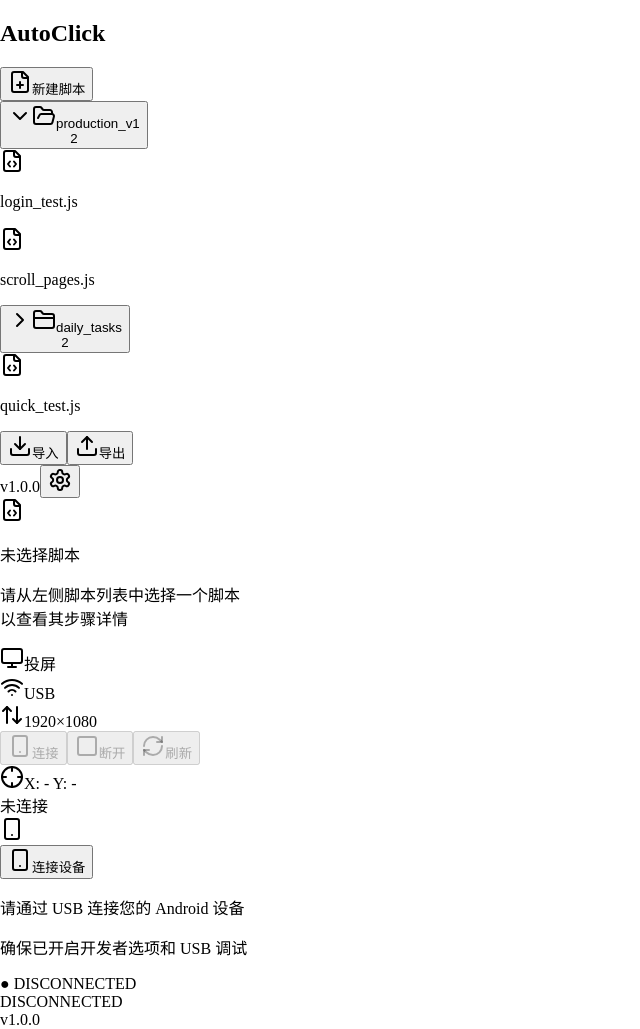
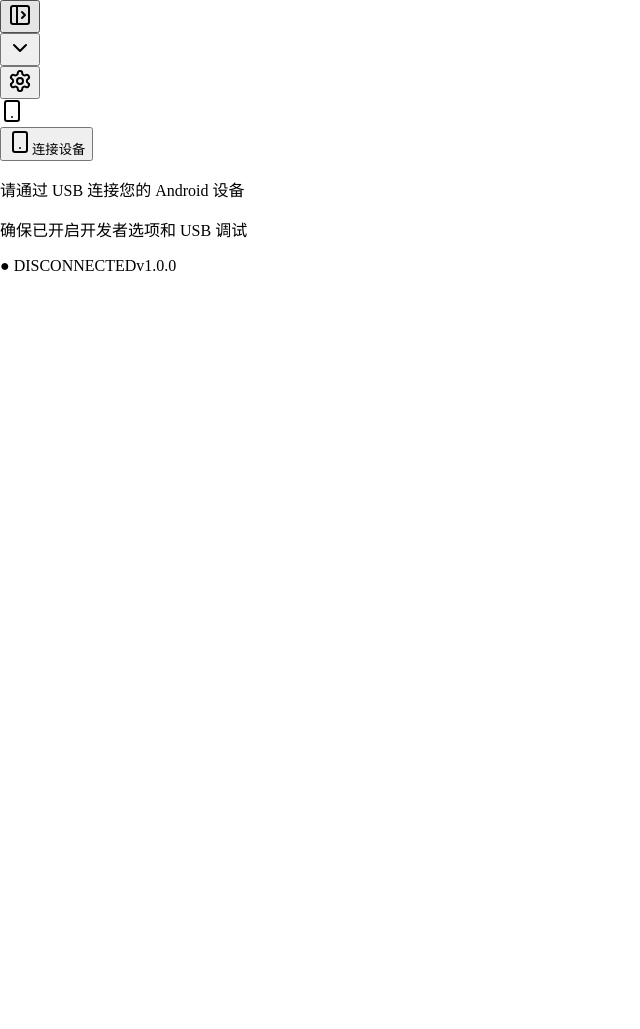
Before and after one commit to sunkj/auto-click, a React (Vite) app in the folder src/renderer/: page / in a window 1280 px wide. Shown: the whole page, without its empty margins (0-640 px from the left). After the commit the page ends 800 px from the top, so only its background shows below. Built offline with nearby package versions, Linux system fonts and the light colour scheme.

Commit message:
add landing page

```diff
--- a/src/renderer/src/App.tsx
+++ b/src/renderer/src/App.tsx
@@ -1,18 +1,29 @@
+import { useState } from 'react'
 import { ScriptPanel } from '@/components/ScriptPanel'
 import { StepPanel } from '@/components/StepPanel'
 import { MirrorPanel } from '@/components/MirrorPanel'
-import { StatusBar } from '@/components/StatusBar'
+import { LandingPage } from '@/components/LandingPage'
 
 function App() {
+  const [panelsVisible, setPanelsVisible] = useState(false)
+
+  const togglePanels = () => setPanelsVisible((v) => !v)
+
   return (
     <div className="flex h-screen w-screen flex-col bg-background text-foreground">
-      {/* Three-column layout */}
-      <div className="flex flex-1 overflow-hidden">
-        <ScriptPanel />
-        <StepPanel />
-        <MirrorPanel />
-      </div>
-      <StatusBar />
+      {panelsVisible ? (
+        /* Three-column layout */
+        <div className="flex flex-1 overflow-hidden">
+          <ScriptPanel />
+          <StepPanel />
+          <MirrorPanel onTogglePanels={togglePanels} />
+        </div>
+      ) : (
+        /* Landing page (full-width mirroring) */
+        <div className="flex flex-1 overflow-hidden">
+          <LandingPage onTogglePanels={togglePanels} panelsVisible={false} />
+        </div>
+      )}
     </div>
   )
 }
--- /dev/null
+++ b/src/renderer/src/components/LandingPage.tsx
@@ -0,0 +1,88 @@
+import { useDeviceStore } from '@/stores/deviceStore'
+import { Button } from '@/components/ui/button'
+import { Separator } from '@/components/ui/separator'
+import {
+  Smartphone,
+  Monitor,
+  PanelLeftClose,
+  PanelLeftOpen,
+  ChevronDown,
+  Settings,
+} from 'lucide-react'
+
+interface LandingPageProps {
+  onTogglePanels: () => void
+  panelsVisible: boolean
+}
+
+export function LandingPage({ onTogglePanels, panelsVisible }: LandingPageProps) {
+  const { connect } = useDeviceStore()
+
+  return (
+    <div className="flex h-full w-full flex-col bg-background">
+      {/* Icon Bar */}
+      <div className="flex h-[40px] shrink-0 items-center justify-between border-b px-3">
+        <div className="flex items-center gap-1">
+          {/* Collapse/Expand Toggle */}
+          <Button
+            variant="ghost"
+            size="icon"
+            className="h-7 w-7"
+            onClick={onTogglePanels}
+            title={panelsVisible ? '收起侧边栏' : '展开侧边栏'}
+          >
+            {panelsVisible ? (
+              <PanelLeftClose className="h-4 w-4" />
+            ) : (
+              <PanelLeftOpen className="h-4 w-4" />
+            )}
+          </Button>
+          <div className="mx-1 h-4 w-px bg-border" />
+          <Button variant="ghost" size="icon" className="h-7 w-7" title="菜单">
+            <ChevronDown className="h-4 w-4" />
+          </Button>
+        </div>
+        <div className="flex items-center gap-1">
+          <div className="mx-1 h-4 w-px bg-border" />
+          <Button variant="ghost" size="icon" className="h-7 w-7" title="设置">
+            <Settings className="h-4 w-4" />
+          </Button>
+        </div>
+      </div>
+
+      {/* Main Content */}
+      <div className="flex flex-1 items-center justify-center">
+        <div className="flex flex-col items-center gap-6 max-w-sm text-center select-none">
+          {/* Phone Icon */}
+          <div className="relative">
+            <div className="w-20 h-20 rounded-2xl border-2 border-dashed border-muted-foreground/30 flex items-center justify-center">
+              <Smartphone className="h-10 w-10 text-muted-foreground/30" />
+            </div>
+          </div>
+
+          {/* Connect Button */}
+          <Button
+            onClick={connect}
+            size="lg"
+            className="h-12 px-8 text-base gap-2 shadow-md"
+          >
+            <Smartphone className="h-5 w-5" />
+            连接设备
+          </Button>
+
+          {/* Instructions */}
+          <div className="space-y-1 text-xs text-muted-foreground/60">
+            <p>请通过 USB 连接您的 Android 设备</p>
+            <p>确保已开启开发者选项和 USB 调试</p>
+          </div>
+        </div>
+      </div>
+
+      {/* Bottom Bar */}
+      <div className="flex h-[28px] shrink-0 items-center justify-between border-t px-4 text-[11px]">
+        <span className="text-muted-foreground/50">● DISCONNECTED</span>
+        <span className="text-muted-foreground/40">v1.0.0</span>
+      </div>
+    </div>
+  )
+}
--- a/src/renderer/src/components/MirrorPanel.tsx
+++ b/src/renderer/src/components/MirrorPanel.tsx
@@ -12,9 +12,14 @@
   Square,
   RefreshCw,
   Crosshair,
+  PanelLeftClose,
 } from 'lucide-react'
 
-export function MirrorPanel() {
+interface MirrorPanelProps {
+  onTogglePanels?: () => void
+}
+
+export function MirrorPanel({ onTogglePanels }: MirrorPanelProps) {
   const { isConnected, deviceInfo, connect, disconnect } = useDeviceStore()
   const [mousePos, setMousePos] = useState({ x: 0, y: 0 })
   const [isRunning, setIsRunning] = useState(false)
@@ -34,6 +39,21 @@
       <div className="flex h-[40px] items-center justify-between border-b px-3 text-xs text-muted-foreground">
         {/* Left: connection info */}
         <div className="flex items-center gap-3">
+          {/* Collapse/Expand Toggle */}
+          {onTogglePanels && (
+            <>
+              <Button
+                variant="ghost"
+                size="icon"
+                className="h-7 w-7"
+                onClick={onTogglePanels}
+                title="收起侧边栏"
+              >
+                <PanelLeftClose className="h-4 w-4" />
+              </Button>
+              <div className="mx-1 h-4 w-px bg-border" />
+            </>
+          )}
           <div className="flex items-center gap-1.5">
             <Monitor className="h-3.5 w-3.5" />
             <span>投屏</span>
--- a/src/renderer/src/components/StatusBar.tsx
+++ /dev/null
@@ -1,32 +0,0 @@
-import { useDeviceStore } from '@/stores/deviceStore'
-import { useScriptStore } from '@/stores/scriptStore'
-import { cn } from '@/lib/utils'
-
-export function StatusBar() {
-  const { isConnected, deviceInfo } = useDeviceStore()
-  const { currentScriptId, scripts } = useScriptStore()
-  const currentScript = scripts.find((s) => s.id === currentScriptId)
-
-  return (
-    <footer className="flex h-[28px] min-h-[28px] items-center border-t bg-card px-3 text-[11px] text-muted-foreground">
-      {/* Left: Connection status */}
-      <div className="flex items-center gap-2">
-        <span className={cn(
-          'inline-block h-2 w-2 rounded-full',
-          isConnected ? 'bg-green-500' : 'bg-muted-foreground'
-        )} />
-        <span>{isConnected ? `CONNECTED • ${deviceInfo?.model}` : 'DISCONNECTED'}</span>
-      </div>
-
-      {/* Center: Script info */}
-      {currentScript && (
-        <span className="ml-4 truncate max-w-[200px]">
-          当前脚本: {currentScript.name}
-        </span>
-      )}
-
-      {/* Right: Version */}
-      <span className="ml-auto">v1.0.0</span>
-    </footer>
-  )
-}
```
